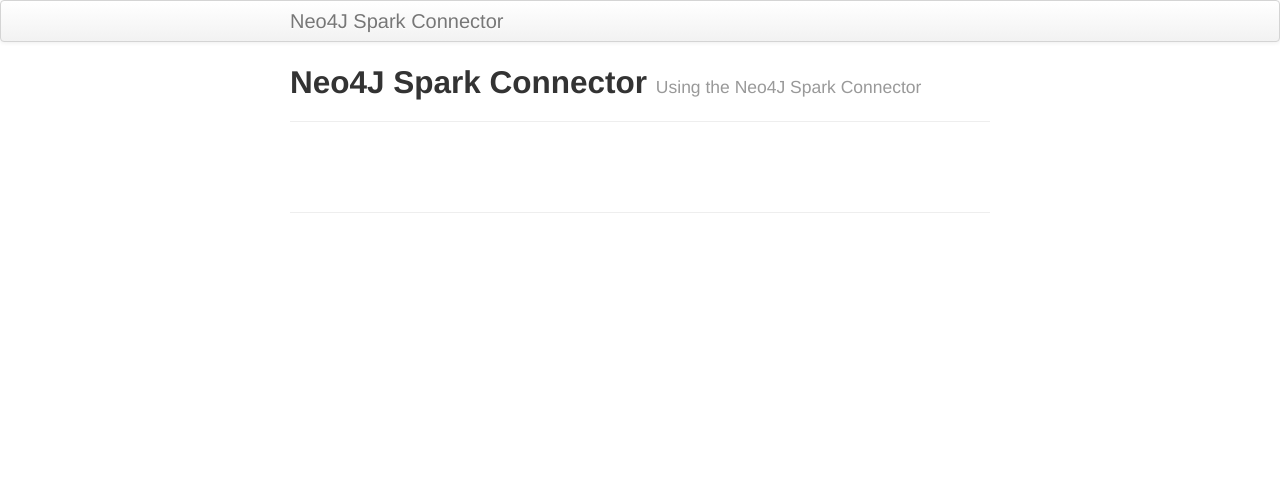
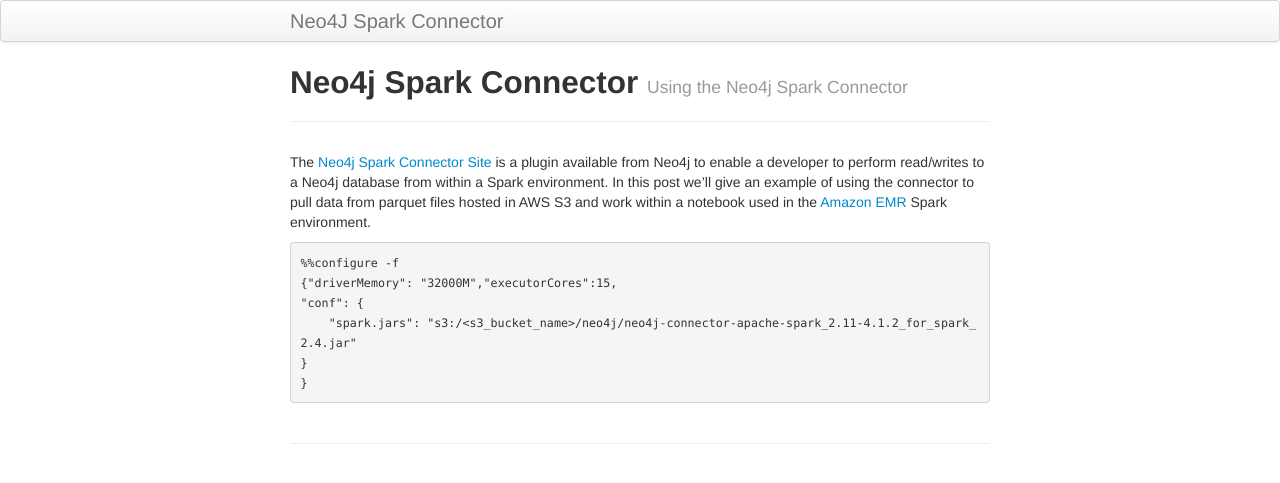
Before and after one commit to jcbneo4j/neo4j_security, a Jekyll site: the page built from index.md, in a window 1280 px wide. Shown: the top 483 px of the page. Built offline with Jekyll 4.4.1, drawn with Linux system fonts in a browser that asks for light colours.

Commit message:
Update index.md

````diff
--- a/index.md
+++ b/index.md
@@ -1,7 +1,18 @@
 ---
 layout: page
-title: Neo4J Spark Connector
-tagline: Using the Neo4J Spark Connector
+title: Neo4j Spark Connector
+tagline: Using the Neo4j Spark Connector
 
-description: Using the Neo4J Spark Connector
+description: Using the Neo4j Spark Connector
 ---
+
+The [Neo4j Spark Connector Site](https://neo4j.com/docs/spark/current/) is a plugin available from Neo4j to enable a developer to perform read/writes to a Neo4j database from within a Spark environment. In this post we'll give an example of using the connector to pull data from parquet files hosted in AWS S3 and work within a notebook used in the [Amazon EMR](https://neo4j.com/docs/spark/current/) Spark environment.
+
+```python
+%%configure -f
+{"driverMemory": "32000M","executorCores":15,
+"conf": {
+    "spark.jars": "s3:/<s3_bucket_name>/neo4j/neo4j-connector-apache-spark_2.11-4.1.2_for_spark_2.4.jar"
+}
+}
+```
````
